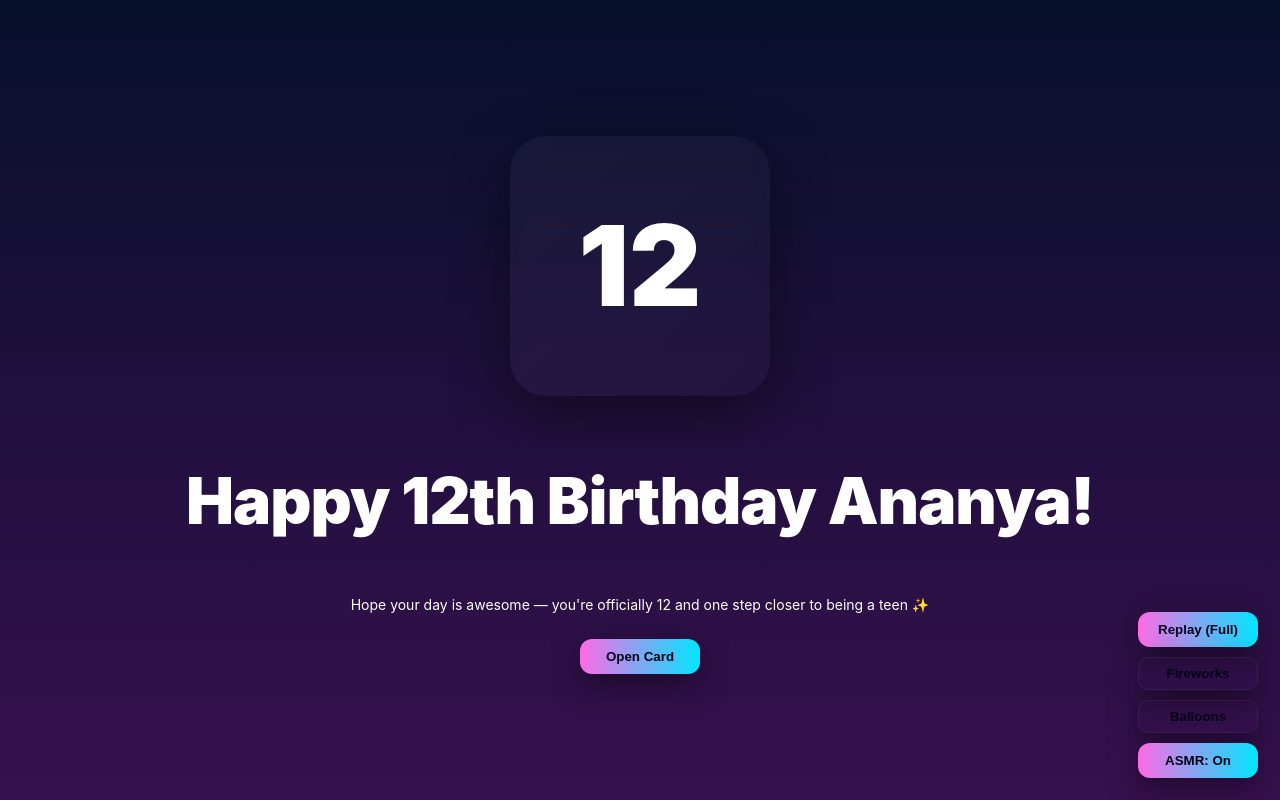
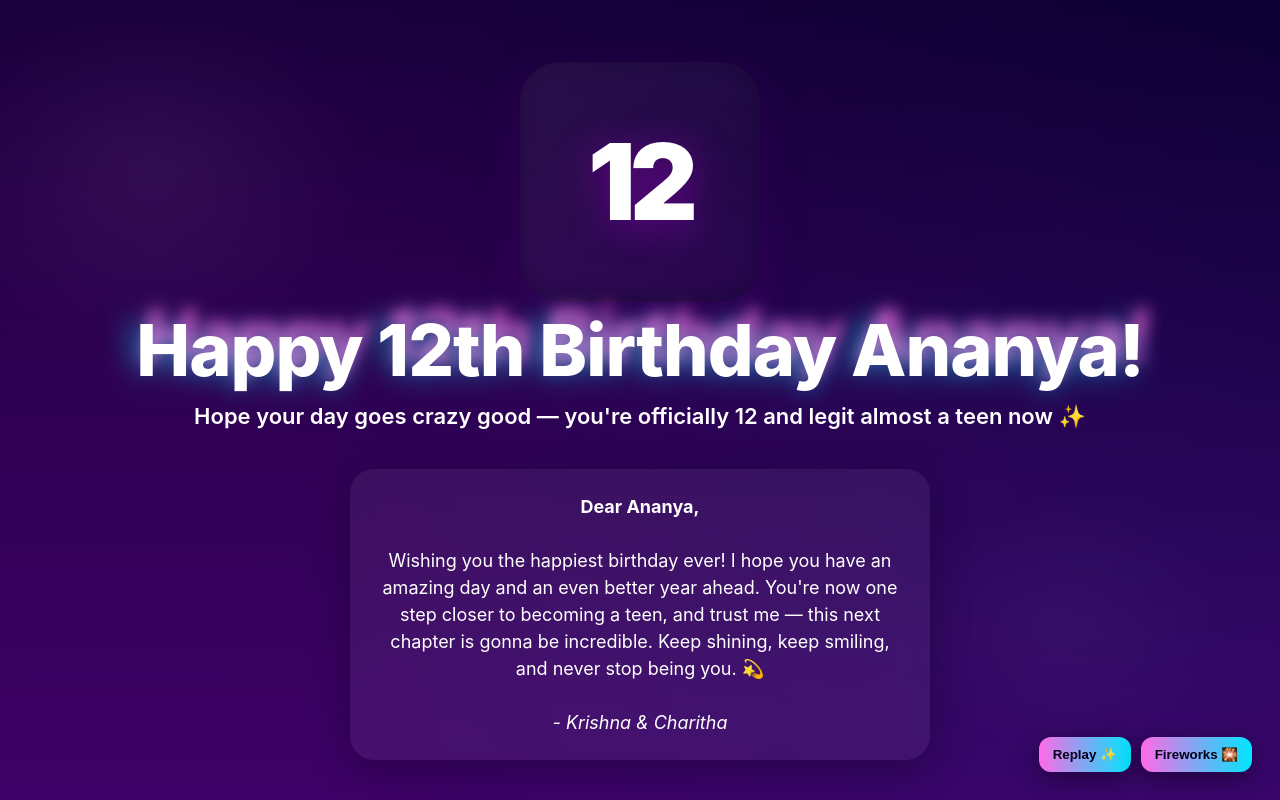
Before and after one commit to KrishnaBurra/ananya-bday, a plain HTML site: page index.html in a window 1280 px wide. Drawn offline with Linux system fonts and the light colour scheme.

Commit message:
Update index.html

```diff
--- a/index.html
+++ b/index.html
@@ -3,156 +3,162 @@
 <head>
 <meta charset="utf-8" />
 <meta name="viewport" content="width=device-width,initial-scale=1" />
-<title>Happy 12th Birthday Ananya 🎉 — Mega Celebration</title>
+<title>Happy 12th Birthday Ananya 🎉</title>
 <style>
-:root{--bg1:#07102b;--bg2:#38104f;--accent:#ff6ae6;--glass:rgba(255,255,255,0.06);}
-*{box-sizing:border-box}
-html,body{height:100%;margin:0;font-family:Inter,system-ui,-apple-system,"Poppins",sans-serif;-webkit-font-smoothing:antialiased;background:linear-gradient(180deg,var(--bg1),var(--bg2));color:white}
-.container{min-height:100vh;display:grid;place-items:center;padding:36px}
-.stage{position:relative;width:100%;max-width:1200px;padding:28px;border-radius:20px;overflow:visible}
-.header{display:flex;flex-direction:column;align-items:center;gap:16px}
-.title{font-size:clamp(26px,6vw,64px);font-weight:900;line-height:0.95;letter-spacing:-1px}
-.neon{position:relative;padding:6px 14px;display:inline-block}
-.neon::before,.neon::after{content:attr(data-text);position:absolute;inset:0;z-index:-1;mix-blend-mode:screen}
-.neon::before{transform:translate(6px,-6px);color:var(--accent);opacity:0.75;filter:blur(8px)}
-.neon::after{transform:translate(-6px,6px);color:#00e6ff;opacity:0.5;filter:blur(14px)}
-.big12{width:260px;height:260px;border-radius:36px;margin:10px auto;display:flex;align-items:center;justify-content:center;background:linear-gradient(135deg, rgba(255,255,255,0.04), rgba(255,255,255,0.02));box-shadow:0 18px 60px rgba(0,0,0,0.45);backdrop-filter:blur(8px)}
-.big12 .num{font-size:7rem;font-weight:900;line-height:0.8}
-.controls{position:fixed;right:22px;bottom:22px;display:flex;flex-direction:column;gap:10px;z-index:999}
-.btn{background:linear-gradient(90deg,#ff6ae6,#00e6ff);color:#030017;border:0;padding:10px 14px;font-weight:800;border-radius:12px;cursor:pointer;box-shadow:0 10px 32px rgba(0,0,0,0.45);min-width:120px}
-.secondary{background:transparent;border:1px solid rgba(255,255,255,0.06);padding:8px 12px;border-radius:10px}
-.card-modal{position:fixed;left:50%;top:50%;transform:translate(-50%,-50%) scale(0.98);width:92%;max-width:720px;background:linear-gradient(180deg,rgba(255,255,255,0.03),rgba(255,255,255,0.02));border-radius:18px;padding:26px;backdrop-filter:blur(8px);box-shadow:0 20px 60px rgba(0,0,0,0.6);z-index:1001;opacity:0;pointer-events:none;transition:all 240ms ease}
-.card-modal.show{opacity:1;transform:translate(-50%,-50%) scale(1);pointer-events:auto}
-.card-body{font-size:18px;line-height:1.5;color:#fff}
-.card-close{position:absolute;right:14px;top:10px;background:transparent;border:0;color:rgba(255,255,255,0.85);font-weight:700;cursor:pointer}
-.footer-note{margin-top:12px;font-size:14px;opacity:0.9}
-.canvas-wrap{position:fixed;inset:0;pointer-events:none;z-index:1}
-.balloon{position:absolute;bottom:-150px;width:80px;height:110px;border-radius:50% 50% 48% 48%;display:flex;align-items:flex-end;justify-content:center}
-.balloon .string{width:2px;height:60px;background:rgba(255,255,255,0.06);margin-bottom:-30px}
-.pop-btn{position:fixed;left:22px;bottom:22px;z-index:999}
-.countdown{position:fixed;inset:0;display:flex;align-items:center;justify-content:center;font-size:96px;font-weight:900;z-index:1500;background:rgba(0,0,0,0.38)}
-.small{font-size:14px}
-@media (max-width:520px){.big12{width:180px;height:180px}.big12 .num{font-size:4.6rem}}
+:root{
+  --bg1:#0b0033;
+  --bg2:#3b0066;
+  --accent:#ff6ae6;
+  --glass:rgba(255,255,255,0.06);
+}
+html,body{
+  height:100%;margin:0;
+  font-family:Inter,system-ui,-apple-system,"Poppins",sans-serif;
+  -webkit-font-smoothing:antialiased;
+}
+body{
+  background: radial-gradient(1200px 800px at 10% 20%, rgba(255,0,200,0.08), transparent),
+              radial-gradient(900px 600px at 90% 80%, rgba(0,150,255,0.05), transparent),
+              linear-gradient(180deg,var(--bg1),var(--bg2));
+  overflow:hidden;color:white;display:flex;align-items:center;justify-content:center;text-align:center;
+}
+.wrap{position:relative;width:100%;max-width:1200px;padding:40px;box-sizing:border-box;z-index:3;}
+.headline{font-size:clamp(28px,6vw,72px);letter-spacing:-1px;font-weight:800;line-height:0.9;margin:0;}
+.neon{color:white;position:relative;display:inline-block;padding:8px 16px;}
+.neon::before,.neon::after{content:attr(data-text);position:absolute;left:0;top:0;right:0;bottom:0;z-index:-1;mix-blend-mode:screen;}
+.neon::before{transform:translate(6px,-6px) skewX(-6deg);color:var(--accent);opacity:0.75;filter:blur(8px);}
+.neon::after{transform:translate(-6px,6px) skewX(6deg);color:#00e6ff;opacity:0.55;filter:blur(14px);}
+.sub{margin-top:12px;font-weight:600;font-size:clamp(14px,2.2vw,22px);opacity:0.95;}
+.big12{margin:22px auto 8px;width:240px;height:240px;border-radius:40px;display:flex;align-items:center;justify-content:center;background:linear-gradient(135deg, rgba(255,255,255,0.06), rgba(255,255,255,0.02));box-shadow:0 12px 40px rgba(59,0,102,0.45), inset 0 -6px 18px rgba(0,0,0,0.25);backdrop-filter:blur(6px);position:relative;}
+.big12 .num{font-size:6.6rem;font-weight:900;line-height:0.8;color:#fff;letter-spacing:-6px;text-shadow:0 6px 40px rgba(179,0,220,0.45);}
+.card{
+  margin:40px auto 0;
+  width:90%;max-width:520px;
+  background:var(--glass);
+  padding:24px 30px;
+  border-radius:24px;
+  backdrop-filter:blur(10px);
+  box-shadow:0 10px 40px rgba(0,0,0,0.3);
+  font-size:18px;
+  line-height:1.5;
+}
+canvas{position:fixed;inset:0;pointer-events:none;z-index:1;}
+#ui{position:fixed;bottom:28px;right:28px;z-index:50;display:flex;gap:10px;align-items:center;}
+.btn{background:linear-gradient(90deg,#ff6ae6,#00e6ff);color:#030017;border:0;padding:10px 14px;font-weight:700;border-radius:12px;cursor:pointer;box-shadow:0 6px 24px rgba(0,0,0,0.45);}
+.glitters{position:fixed;inset:0;z-index:2;mix-blend-mode:screen;pointer-events:none;}
+.fadein{opacity:0;transform:translateY(8px) scale(0.98);animation:fadeUp 700ms cubic-bezier(.2,.9,.3,1) forwards;}
+.delay-1{animation-delay:0.6s;} .delay-2{animation-delay:1.6s;} .delay-3{animation-delay:2.4s;}
+@keyframes fadeUp{to{opacity:1;transform:none;}}
 </style>
 </head>
 <body>
-<div class="container">
-  <div class="stage" role="main">
-    <div class="header">
-      <div class="big12" aria-hidden="true"><div class="num">12</div></div>
-      <h1 class="title neon" data-text="Happy 12th Birthday Ananya!">Happy 12th Birthday Ananya!</h1>
-      <div class="sub small">Hope your day is awesome — you're officially 12 and one step closer to being a teen ✨</div>
-    </div>
+<canvas id="confetti"></canvas>
+<canvas id="fw"></canvas>
+<div class="wrap">
+  <div class="fadein delay-1">
+    <div class="big12" id="big12"><div class="num">12</div></div>
+  </div>
 
-    <div class="card-preview" style="margin-top:26px;text-align:center">
-      <button class="btn" id="openCard">Open Card</button>
-    </div>
+  <h1 class="headline fadein delay-2">
+    <span class="neon" data-text="Happy 12th Birthday Ananya!">Happy 12th Birthday Ananya!</span>
+  </h1>
+
+  <p class="sub fadein delay-3">Hope your day goes crazy good — you're officially 12 and legit almost a teen now ✨</p>
+
+  <div class="card fadein delay-3">
+    <strong>Dear Ananya,</strong><br><br>
+    Wishing you the happiest birthday ever! I hope you have an amazing day and an even better year ahead. You're now one step closer to becoming a teen, and trust me — this next chapter is gonna be incredible. Keep shining, keep smiling, and never stop being you. 💫<br><br>
+    <em>- Krishna & Charitha</em>
   </div>
 </div>
 
-<!-- controls -->
-<div class="controls" aria-hidden="false">
-  <button class="btn" id="replayBtn">Replay (Full)</button>
-  <button class="btn secondary" id="burstBtn">Fireworks</button>
-  <button class="btn secondary" id="popBalloons">Balloons</button>
-  <button class="btn" id="asmrBtn">ASMR: On</button>
+<div id="ui">
+  <button class="btn" id="replayBtn">Replay ✨</button>
+  <button class="btn" id="burstBtn">Fireworks 🎇</button>
 </div>
 
-<!-- card modal -->
-<div class="card-modal" id="cardModal" role="dialog" aria-modal="true" aria-labelledby="cardTitle">
-  <button class="card-close" id="closeCard">✕</button>
-  <div class="card-body">
-    <h2 id="cardTitle">Dear Ananya,</h2>
-    <p>Wishing you the happiest birthday ever! I hope you have an amazing day and a wonderful year ahead. You're now one step closer to becoming a teen — you're 12, and this next chapter is going to be awesome. Keep shining, keep smiling, and never stop being you.</p>
-    <p class="footer-note">— Krishna & Charitha</p>
-  </div>
-</div>
-
-<!-- hidden countdown -->
-<div id="countdownHolder" aria-hidden="true"></div>
-
-<!-- canvases -->
-<div class="canvas-wrap">
-  <canvas id="confetti"></canvas>
-  <canvas id="fw"></canvas>
-  <canvas id="balloonsCanvas"></canvas>
-</div>
+<svg class="glitters" width="100%" height="100%" viewBox="0 0 800 600" preserveAspectRatio="none">
+<defs><radialGradient id="g1"><stop offset="0" stop-color="#fff" stop-opacity="0.8"/><stop offset="1" stop-color="#fff" stop-opacity="0"/></radialGradient></defs>
+<circle cx="12%" cy="22%" r="130" fill="url(#g1)" opacity="0.06"/>
+<circle cx="83%" cy="78%" r="100" fill="url(#g1)" opacity="0.04"/>
+</svg>
 
 <script>
-// --- setup canvases ---
-const confetti=document.getElementById('confetti'); const fw=document.getElementById('fw'); const balloonsCanvas=document.getElementById('balloonsCanvas'); const DPR=Math.max(1,window.devicePixelRatio||1);
-function resize(){[confetti,fw,balloonsCanvas].forEach(c=>{c.width=innerWidth*DPR;c.height=innerHeight*DPR;c.style.width=innerWidth+'px';c.style.height=innerHeight+'px'});}resize(); window.addEventListener('resize',resize);
-
-// --- confetti ---
+const confetti=document.getElementById('confetti'); const fw=document.getElementById('fw'); const DPR=Math.max(1,window.devicePixelRatio||1);
+function resize(){confetti.width=innerWidth*DPR; confetti.height=innerHeight*DPR; fw.width=innerWidth*DPR; fw.height=innerHeight*DPR;}
+resize(); window.addEventListener('resize',resize);
 const cctx=confetti.getContext('2d'); let confettis=[];
-function spawnConfetti(n=80){for(let i=0;i<n;i++){confettis.push({x:Math.random()*confetti.width,y:-Math.random()*confetti.height/2,vx:(Math.random()-0.5)*6,vy:2+Math.random()*4,r:6+Math.random()*10,color:`hsl(${Math.floor(Math.random()*360)},75%,62%)`,rot:Math.random()*360,rotSpeed:(Math.random()-0.5)*12,life:0});}}
-function updateConfetti(){cctx.clearRect(0,0,confetti.width,confetti.height); for(let i=confettis.length-1;i>=0;i--){const p=confettis[i];p.x+=p.vx*DPR;p.y+=p.vy*DPR;p.vy+=0.06;p.rot+=p.rotSpeed;p.life++;cctx.save();cctx.translate(p.x,p.y);cctx.rotate(p.rot*Math.PI/180);cctx.fillStyle=p.color;cctx.fillRect(-p.r/2,-p.r/2,p.r,p.r*0.6);cctx.restore();if(p.y>confetti.height+80||p.life>400) confettis.splice(i,1);} requestAnimationFrame(updateConfetti);} updateConfetti();
-
-// --- fireworks ---
+function spawnConfetti(n=80){for(let i=0;i<n;i++){confettis.push({x:Math.random()*confetti.width,y:-Math.random()*confetti.height/2,vx:(Math.random()-0.5)*6,vy:2+Math.random()*4,r:6+Math.random()*10,color:`hsl(${Math.floor(Math.random()*360)},70%,60%)`,rot:Math.random()*360,rotSpeed:(Math.random()-0.5)*12,life:0});}}
+function updateConfetti(){cctx.clearRect(0,0,confetti.width,confetti.height); for(let i=confettis.length-1;i>=0;i--){const p=confettis[i];p.x+=p.vx*DPR;p.y+=p.vy*DPR;p.vy+=0.06;p.rot+=p.rotSpeed;p.life++;cctx.save();cctx.translate(p.x,p.y);cctx.rotate(p.rot*Math.PI/180);cctx.fillStyle=p.color;cctx.fillRect(-p.r/2,-p.r/2,p.r,p.r*0.6);cctx.restore();if(p.y>confetti.height+50||p.life>400) confettis.splice(i,1);} requestAnimationFrame(updateConfetti);} updateConfetti();
 const fctx=fw.getContext('2d'); let rockets=[],particles=[];
 function launchFirework(x,y){rockets.push({x:Math.random()*fw.width,y:fw.height+50,tx:x*DPR,ty:y*DPR,vx:0,vy:-12-Math.random()*6,life:0});}
-function explode(x,y,color){const count=36+Math.floor(Math.random()*18);for(let i=0;i<count;i++){const ang=Math.random()*Math.PI*2;const speed=2+Math.random()*6;particles.push({x,y,vx:Math.cos(ang)*speed,vy:Math.sin(ang)*speed,life:0,color});}}
-function updateFireworks(){fctx.clearRect(0,0,fw.width,fw.height);for(let i=rockets.length-1;i>=0;i--){const r=rockets[i];r.x+=r.vx;r.y+=r.vy;r.vy+=0.18;r.life++;fctx.beginPath();fctx.moveTo(r.x,r.y);fctx.lineTo(r.x,r.y+10);fctx.strokeStyle='rgba(255,255,255,0.9)';fctx.lineWidth=2;fctx.stroke();if(r.vy>=-2||r.y<r.ty){explode(r.x,r.y,`hsl(${Math.floor(Math.random()*360)},80%,60%)`);rockets.splice(i,1);}}for(let i=particles.length-1;i>=0;i--){const p=particles[i];p.x+=p.vx*DPR;p.y+=p.vy*DPR;p.vy+=0.08;p.life++;const alpha=Math.max(0,1-p.life/90);fctx.beginPath();fctx.arc(p.x,p.y,2.6,0,Math.PI*2);fctx.fillStyle=`rgba(${hslToRgb(p.color)},${alpha})`;fctx.fill();if(p.life>120) particles.splice(i,1);}requestAnimationFrame(updateFireworks);} updateFireworks();
-function hslToRgb(hsl){const m=/hsl\((\d+),\s*(\d+)%?,\s*(\d+)%?\)/.exec(hsl);if(!m)return '255,255,255';const h=+m[1],s=+m[2]/100,l=+m[3]/100;const a=s*Math.min(l,1-l);const f=n=>{const k=(n+h/30)%12;const color=l-a*Math.max(Math.min(k-3,9-k,1),-1);return Math.round(255*color);};return `${f(0)},${f(8)},${f(4)}`;}
+function explode(x,y,color){const count=36+Math.floor(Math.random()*20);for(let i=0;i<count;i++){const ang=Math.random()*Math.PI*2;const speed=2+Math.random()*6;particles.push({x,y,vx:Math.cos(ang)*speed,vy:Math.sin(ang)*speed,life:0,color});}}
+function updateFireworks(){fctx.clearRect(0,0,fw.width,fw.height);for(let i=rockets.length-1;i>=0;i--){const r=rockets[i];r.x+=r.vx;r.y+=r.vy;r.vy+=0.18;r.life++;fctx.beginPath();fctx.moveTo(r.x,r.y);fctx.lineTo(r.x,r.y+10);fctx.strokeStyle='rgba(255,255,255,0.9)';fctx.lineWidth=2;fctx.stroke();if(r.vy>=-2||r.y<r.ty){explode(r.x,r.y,`hsl(${Math.floor(Math.random()*360)},80%,60%)`);rockets.splice(i,1);}}for(let i=particles.length-1;i>=0;i--){const p=particles[i];p.x+=p.vx*DPR;p.y+=p.vy*DPR;p.vy+=0.08;p.life++;const alpha=Math.max(0,1-p.life/90);fctx.beginPath();fctx.arc(p.x,p.y,2.2,0,Math.PI*2);fctx.fillStyle=`${p.color.replace('hsl','rgba').replace(')',`,${alpha})`)}`;fctx.fill();if(p.life>120) particles.splice(i,1);}requestAnimationFrame(updateFireworks);} updateFireworks();
+let audioCtx = new (window.AudioContext||window.webkitAudioContext)();
+function playClick(){
+  const o=audioCtx.createOscillator();const g=audioCtx.createGain();o.type='square';o.frequency.value=2600;g.gain.setValueAtTime(0.1,audioCtx.currentTime);g.gain.exponentialRampToValueAtTime(0.001,audioCtx.currentTime+0.08);
+o.connect(g).connect(audioCtx.destination);o.start();o.stop(audioCtx.currentTime+0.1);
+}
+function hypeSequence(){spawnConfetti(200); for(let i=0;i<26;i++){setTimeout(()=>launchFirework(Math.random()*innerWidth,Math.random()*innerHeight*0.45+30),i*220);}}
+hypeSequence(); setTimeout(()=>spawnConfetti(120),1400);
+setInterval(()=>{if(Math.random()<0.3) hypeSequence();},20000);
+const replayBtn=document.getElementById('replayBtn');
+document.addEventListener('click',()=>playClick());
+replayBtn.addEventListener('click',()=>{playClick();('click',()=>{
+  startFullReplay();
+});particles=[];confettis=[];hypeSequence();spawnConfetti(200);});
+document.getElementById('burstBtn').addEventListener('click',()=>{playClick();('click',()=>{spawnConfetti(200);for(let i=0;i<24;i++) launchFirework(Math.random()*innerWidth,Math.random()*innerHeight*0.45+30);});
 
-// --- balloons (simple physics on separate canvas) ---
-const bctx=balloonsCanvas.getContext('2d'); let balloons=[];
-function spawnBalloons(n=6){for(let i=0;i<n;i++){balloons.push({x:Math.random()*balloonsCanvas.width,y:balloonsCanvas.height+100+Math.random()*200,vx:(Math.random()-0.5)*0.6,vy:-3-Math.random()*2,size:60+Math.random()*40,color:`hsl(${Math.floor(Math.random()*360)},80%,65%)`,pop:false,life:0})}}
-function updateBalloons(){bctx.clearRect(0,0,balloonsCanvas.width,balloonsCanvas.height); for(let i=balloons.length-1;i>=0;i--){const p=balloons[i]; if(p.pop){balloons.splice(i,1);continue;} p.x+=p.vx*DPR; p.y+=p.vy*DPR; p.vy+=-0.001; p.life++; // slight upward
- // draw balloon
- bctx.save(); bctx.translate(p.x,p.y); bctx.beginPath(); bctx.ellipse(0,0,p.size*0.7,p.size,0,0,Math.PI*2); bctx.fillStyle=p.color; bctx.fill(); bctx.fillStyle='rgba(255,255,255,0.15)'; bctx.ellipse(-p.size*0.25,-p.size*0.25,p.size*0.15,p.size*0.08,0,0,Math.PI*2); bctx.fill(); // string
- bctx.beginPath(); bctx.moveTo(0,p.size); bctx.lineTo(0,p.size+40); bctx.strokeStyle='rgba(255,255,255,0.06)'; bctx.lineWidth=2; bctx.stroke(); bctx.restore(); if(p.y<-200||p.life>2000) balloons.splice(i,1);} requestAnimationFrame(updateBalloons);} updateBalloons();
+// FULL REPLAY WITH COUNTDOWN
+function startFullReplay(){
+  // Create / reuse countdown element
+  let cd=document.getElementById('countdown');
+  if(!cd){
+    cd=document.createElement('div');
+    cd.id='countdown';
+    cd.style.position='fixed';
+    cd.style.inset='0';
+    cd.style.display='flex';
+    cd.style.alignItems='center';
+    cd.style.justifyContent='center';
+    cd.style.fontSize='80px';
+    cd.style.fontWeight='800';
+    cd.style.color='white';
+    cd.style.zIndex='999';
+    cd.style.backdropFilter='blur(6px)';
+    cd.style.background='rgba(0,0,0,0.35)';
+    document.body.appendChild(cd);
+  }
 
-// click to pop balloons
-balloonsCanvas.addEventListener('click',(e)=>{const x=e.clientX*DPR,y=e.clientY*DPR;for(let i=balloons.length-1;i>=0;i--){const b=balloons[i];const dx=(b.x-x),dy=(b.y-y);if(Math.sqrt(dx*dx+dy*dy)<b.size*0.8){b.pop=true; // small pop particle
- for(let k=0;k<12;k++)particles.push({x:b.x,y:b.y,vx:(Math.random()-0.5)*6,vy:(Math.random()-0.5)*6,life:0,color:b.color}); playPop(); break;}}});
+  let t=5;
+  cd.textContent=t;
+  cd.style.opacity='1';
 
-function playPop(){if(!audioCtx) return; const now=audioCtx.currentTime; const o=audioCtx.createOscillator(); const g=audioCtx.createGain(); o.type='sine'; o.frequency.value=600+Math.random()*400; g.gain.value=0.08; o.connect(g); g.connect(audioCtx.destination); o.start(now); o.frequency.exponentialRampToValueAtTime(120, now+0.14); g.gain.exponentialRampToValueAtTime(0.001, now+0.14); o.stop(now+0.16);}
+  const int=setInterval(()=>{
+    t--; cd.textContent=t;
+    if(t<=0){
+      clearInterval(int);
+      cd.style.opacity='0';
+      setTimeout(()=>{cd.remove();},500);
 
-// --- AFK hype sequence ---
-function hypeSequence(){spawnConfetti(110); for(let i=0;i<26;i++){setTimeout(()=>launchFirework(Math.random()*innerWidth,Math.random()*innerHeight*0.45+30),i*220);} spawnBalloons(5);} setInterval(()=>{if(Math.random()<0.25) hypeSequence();},22000);
+      // Reset all animations
+      rockets=[];
+      particles=[];
+      confettis=[];
 
-// start small on load
-hypeSequence();
+      // Big celebration sequence
+      hypeSequence();
+      spawnConfetti(260);
+      for(let i=0;i<30;i++){
+        launchFirework(Math.random()*innerWidth,Math.random()*innerHeight*0.45+30);
+      }
 
-// --- UI behavior ---
-const replayBtn=document.getElementById('replayBtn'); const burstBtn=document.getElementById('burstBtn'); const openCard=document.getElementById('openCard'); const cardModal=document.getElementById('cardModal'); const closeCard=document.getElementById('closeCard'); const popBalloons=document.getElementById('popBalloons'); const asmrBtn=document.getElementById('asmrBtn');
-
-burstBtn.addEventListener('click',()=>{spawnConfetti(200);for(let i=0;i<28;i++)launchFirework(Math.random()*innerWidth,Math.random()*innerHeight*0.45+30);});
-openCard.addEventListener('click',()=>{cardModal.classList.add('show'); pauseASMRForTTS();}); closeCard.addEventListener('click',()=>{cardModal.classList.remove('show');});
-popBalloons.addEventListener('click',()=>{spawnBalloons(8);});
-
-// replay with 5s countdown + full celebration
-function startFullReplay(){// create countdown
- let cd=document.getElementById('countdownOverlay'); if(!cd){cd=document.createElement('div');cd.id='countdownOverlay';cd.className='countdown';document.body.appendChild(cd);} cd.textContent='5'; cd.style.display='flex'; let t=5; const int=setInterval(()=>{t--; if(t>0) cd.textContent=t; else{clearInterval(int); cd.style.display='none'; cd.remove(); // reset
- rockets=[];particles=[];confettis=[];balloons=[];
- // big party
- hypeSequence(); spawnConfetti(360); for(let i=0;i<48;i++) launchFirework(Math.random()*innerWidth,Math.random()*innerHeight*0.45+30); // stagger sparkle
- setTimeout(()=>spawnConfetti(300),800); setTimeout(()=>spawnConfetti(300),1400); playFullMelody(); } },1000);}
-replayBtn.addEventListener('click',()=>{startFullReplay(); if(!audioCtx) initAudio();});
-
-// --- WebAudio ASMR-ish ambient + small melody ---
-let audioCtx=null; let ambientGain=null; let noiseNode=null; let melodyPlaying=false;
-function initAudio(){audioCtx=new (window.AudioContext||window.webkitAudioContext)(); // ambient gentle noise
- ambientGain=audioCtx.createGain(); ambientGain.gain.value=0.02; ambientGain.connect(audioCtx.destination);
- // create filtered noise
- const bufferSize=2*audioCtx.sampleRate; const noiseBuffer=audioCtx.createBuffer(1,bufferSize,audioCtx.sampleRate); const output=noiseBuffer.getChannelData(0); for(let i=0;i<bufferSize;i++) output[i]=(Math.random()*2-1)*0.25; noiseNode=audioCtx.createBufferSource(); noiseNode.buffer=noiseBuffer; const noiseFilter=audioCtx.createBiquadFilter(); noiseFilter.type='lowpass'; noiseFilter.frequency.value=1200; noiseNode.loop=true; noiseNode.connect(noiseFilter); noiseFilter.connect(ambientGain); noiseNode.start(); }
-
-function toggleASMR(){ if(!audioCtx) initAudio(); if(ambientGain.gain.value>0.001){ ambientGain.gain.setTargetAtTime(0, audioCtx.currentTime, 0.3); asmrBtn.textContent='ASMR: Off'; } else { ambientGain.gain.setTargetAtTime(0.02, audioCtx.currentTime, 0.3); asmrBtn.textContent='ASMR: On'; }}
-asmrBtn.addEventListener('click',()=>{toggleASMR(); });
-function pauseASMRForTTS(){if(audioCtx) ambientGain.gain.setTargetAtTime(0, audioCtx.currentTime, 0.08);}
-
-// small celebratory melody used on full replay
-function playFullMelody(){ if(!audioCtx) initAudio(); const now=audioCtx.currentTime; const notes=[523.25,659.25,783.99,1046.5,880.00,659.25]; const g=audioCtx.createGain(); g.gain.value=0.12; g.connect(audioCtx.destination); notes.forEach((n,i)=>{ const o=audioCtx.createOscillator(); o.type='sine'; o.frequency.value=n; o.connect(g); const t=now+i*0.25; o.start(t); o.stop(t+0.18); }); setTimeout(()=>{ // gentle noise burst
- const bS=audioCtx.createBufferSource(); const buf=audioCtx.createBuffer(1, audioCtx.sampleRate*0.4, audioCtx.sampleRate); const d=buf.getChannelData(0); for(let i=0;i<d.length;i++) d[i]=(Math.random()*2-1)*(1-i/d.length)*0.5; bS.buffer=buf; const gg=audioCtx.createGain(); gg.gain.value=0.08; bS.connect(gg); gg.connect(audioCtx.destination); bS.start(); }, notes.length*250); }
-
-// ensure user gesture to start audio
-window.addEventListener('pointerdown',()=>{ if(!audioCtx) initAudio();}, {once:true});
-
-// small pop sound used when balloons popped (already used in playPop)
-
-// accessibility: keyboard open/close card
-document.addEventListener('keydown',(e)=>{ if(e.key==='Escape') cardModal.classList.remove('show'); if(e.key==='Enter' && document.activeElement===replayBtn) startFullReplay(); });
+      // Extra "make your day" sparkle burst
+      setTimeout(()=>spawnConfetti(200),800);
+      setTimeout(()=>spawnConfetti(200),1400);
+    }
+  },1000);
+}
 
 </script>
 </body>
```
